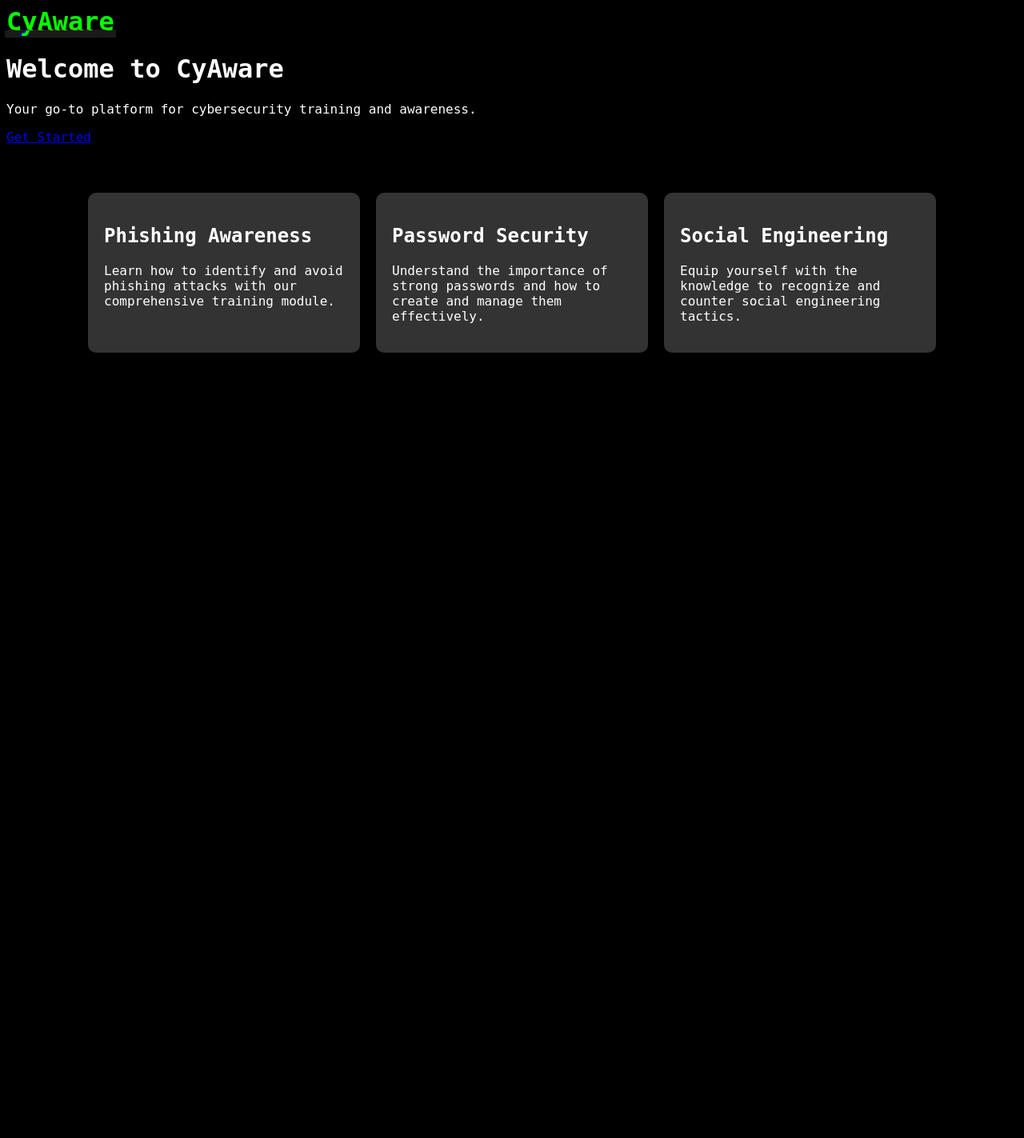
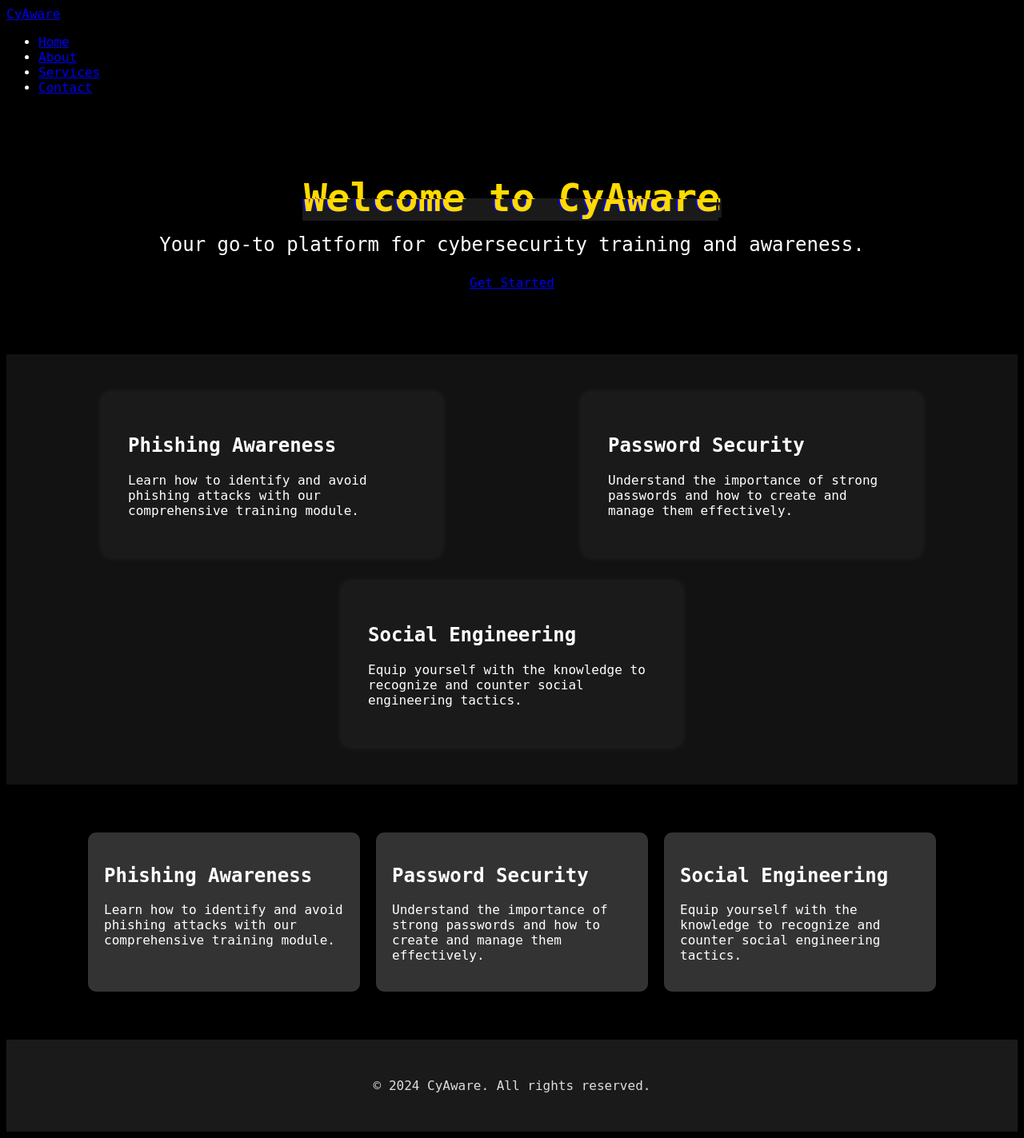
Before and after one commit to drent-z/cyaware, a Flask app: page / in a window 1280 px wide. Shown: the whole page at 80% size. Before the commit the page ends 441 px from the top, so only its background shows below. Run offline with Flask 3, Linux system fonts and the light colour scheme.

Commit message:
Update index.html

```diff
--- a/app/templates/index.html
+++ b/app/templates/index.html
@@ -4,18 +4,45 @@
     <meta charset="UTF-8">
     <meta name="viewport" content="width=device-width, initial-scale=1.0">
     <title>CyAware</title>
-    <link rel="stylesheet" href="{{ url_for('static', filename='styles.css') }}">
+    <link rel="stylesheet" href="styles.css">
 </head>
 <body>
-    <div class="glitch-container">
-        <div class="glitch" data-text="CyAware">CyAware</div>
-    </div>
-    <div class="welcome-section">
-        <h1>Welcome to CyAware</h1>
+    <header>
+        <nav class="navbar">
+            <a href="#" class="navbar-brand">CyAware</a>
+            <ul class="nav-links">
+                <li><a href="#home">Home</a></li>
+                <li><a href="#about">About</a></li>
+                <li><a href="#services">Services</a></li>
+                <li><a href="#contact">Contact</a></li>
+            </ul>
+        </nav>
+    </header>
+
+    <section class="hero" id="home">
+        <div class="typing-container">
+            <h1 class="glitch" data-text="Welcome to CyAware">Welcome to CyAware</h1>
+        </div>
         <p>Your go-to platform for cybersecurity training and awareness.</p>
-        <a href="/get-started" class="btn-get-started">Get Started</a>
-    </div>
-    <div class="cards-section">
+        <a href="#get-started" class="cta-button">Get Started</a>
+    </section>
+
+    <section class="features">
+        <div class="feature-box">
+            <h2>Phishing Awareness</h2>
+            <p>Learn how to identify and avoid phishing attacks with our comprehensive training module.</p>
+        </div>
+        <div class="feature-box">
+            <h2>Password Security</h2>
+            <p>Understand the importance of strong passwords and how to create and manage them effectively.</p>
+        </div>
+        <div class="feature-box">
+            <h2>Social Engineering</h2>
+            <p>Equip yourself with the knowledge to recognize and counter social engineering tactics.</p>
+        </div>
+    </section>
+
+    <section class="cards-section">
         <div class="card">
             <h2>Phishing Awareness</h2>
             <p>Learn how to identify and avoid phishing attacks with our comprehensive training module.</p>
@@ -28,6 +55,10 @@
             <h2>Social Engineering</h2>
             <p>Equip yourself with the knowledge to recognize and counter social engineering tactics.</p>
         </div>
-    </div>
+    </section>
+
+    <footer>
+        <p>&copy; 2024 CyAware. All rights reserved.</p>
+    </footer>
 </body>
 </html>
```
